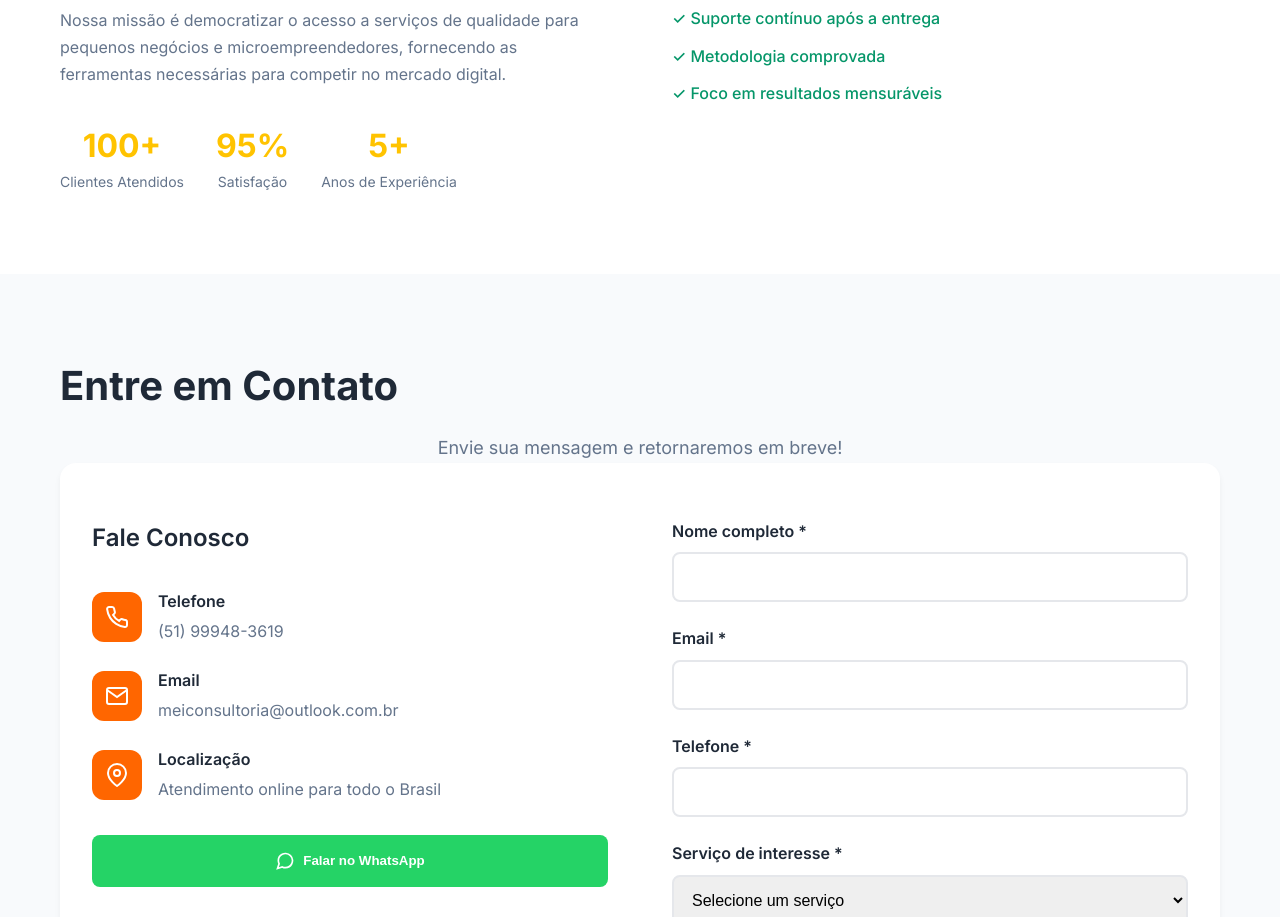
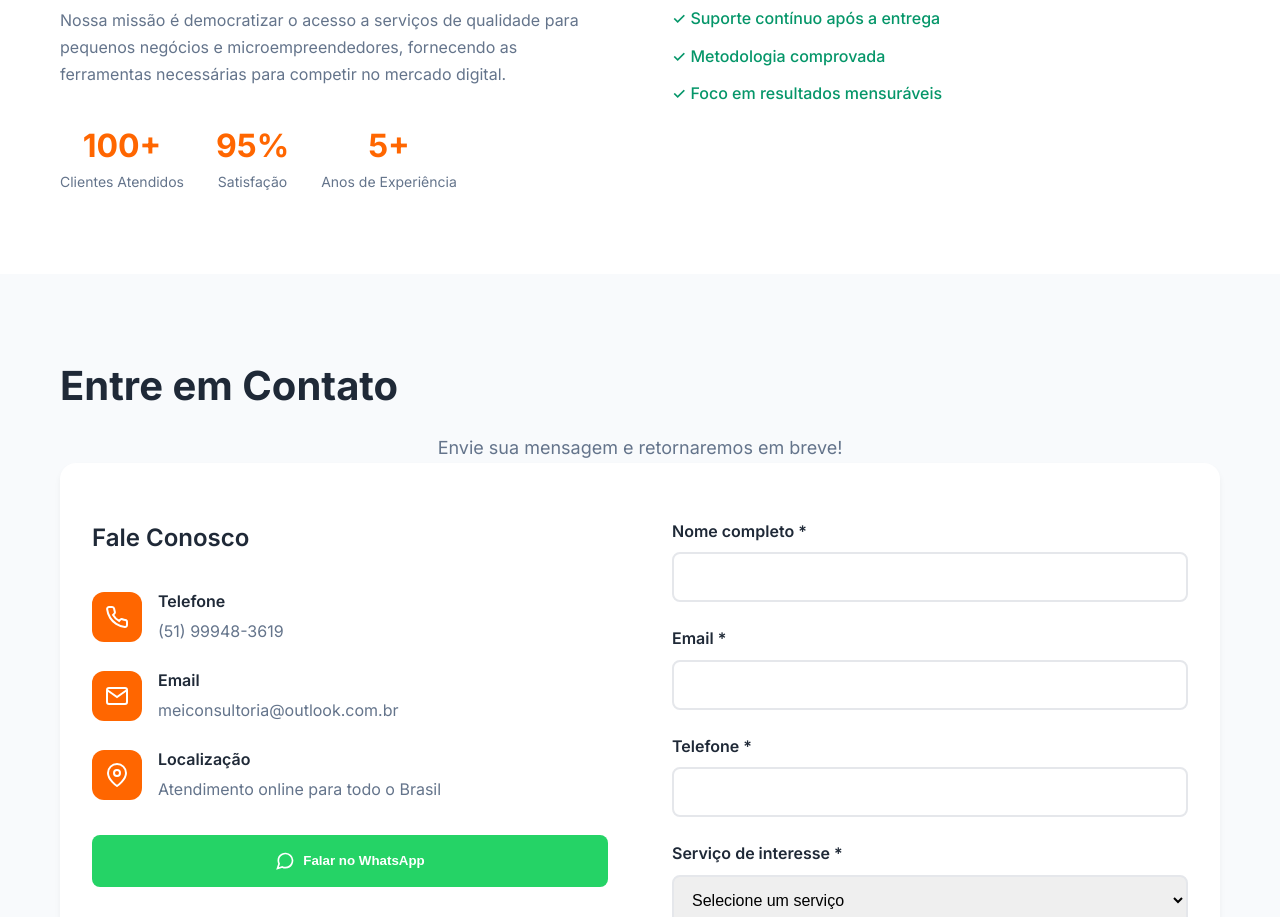
Before and after one commit to Nathyerosa/site-mei-, a plain HTML site: page index.html in a window 1280 px wide. Shown: the part 1820-2737 px from the top of the page. Drawn offline with Linux system fonts and the light colour scheme.

Commit message:
Enviando todas as alterações

```diff
--- a/styles.css
+++ b/styles.css
@@ -299,7 +299,7 @@ body {
 .stat-number {
   font-size: 2rem;
   font-weight: 700;
-  color: #FFC300;
+  color: #FF6600;
 }
 
 .stat-label {
```
